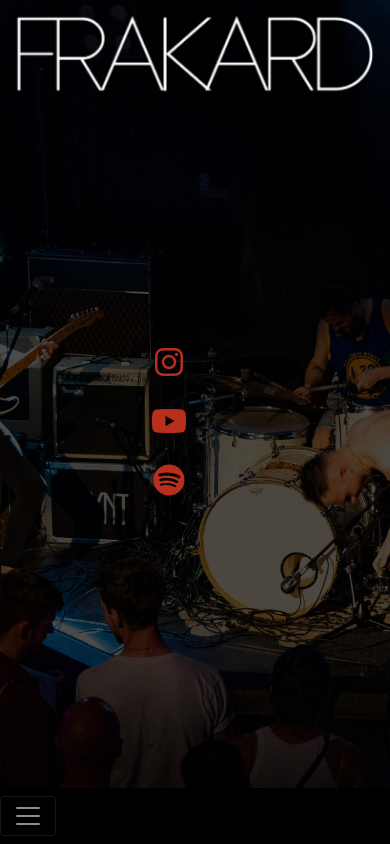
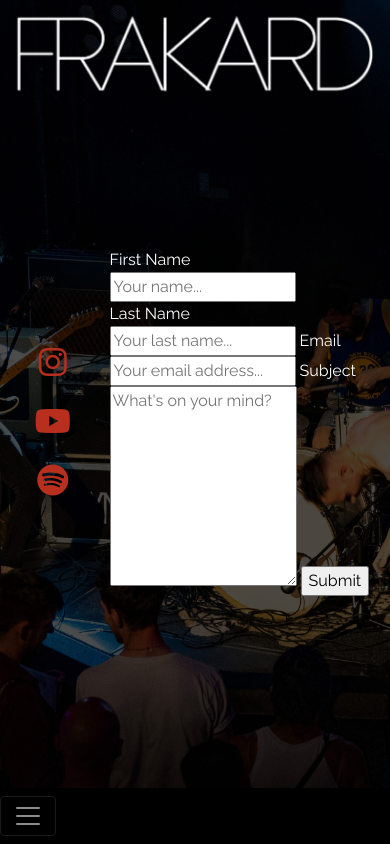
Before and after one commit to benjosephjones07/milestone-project-frakard, a plain HTML site: page contact.html in a window 390 px wide. Drawn offline with nearby package versions, Linux system fonts and the light colour scheme.

Commit message:
format music.html mobile view & start contact.html

```diff
--- a/assets/css/style.css
+++ b/assets/css/style.css
@@ -133,6 +133,12 @@ iframe {
   }
 }
 
+@media only screen and (max-width: 760px) {
+  .audio-player iframe {
+    width: 100%;
+  }
+}
+
 @media only screen and (max-width: 600px) {
   #band-logo {
     width: 100%;
--- a/contact.html
+++ b/contact.html
@@ -29,8 +29,25 @@
                 <a href="https://open.spotify.com/artist/4jFn0r63yOPfcFj9XjKMAh?si=p8Cs-TCzSoy3ymOYN4B3dw"
                     target="_blank"><i class="fa-brands fa-spotify fa-2x"></i></a>
             </div>
-            <div class="col-9 d-flex justify-content-center align-items-center video-player">
+            <div class="col-9 d-flex justify-content-center align-items-center contact-form">
+                    <form action="#" method="post">
 
+                      <label for="fname">First Name</label>
+                      <input type="text" id="fname" name="firstname" placeholder="Your name..." required>
+
+                      <label for="lname">Last Name</label>
+                      <input type="text" id="lname" name="lastname" placeholder="Your last name..." required>
+
+                      <label for="email">Email</label>
+                      <input type="email" id="country" name="email" placeholder="Your email address..." required>
+
+                      <label for="subject">Subject</label>
+                      <textarea id="subject" name="subject" placeholder="What's on your mind?" style="height:200px"></textarea>
+
+                      <input type="submit" value="Submit">
+
+                    </form>
+                  </div>
             </div>
         </div>
     </div>
```
Also changed, not shown: 1 other file.
